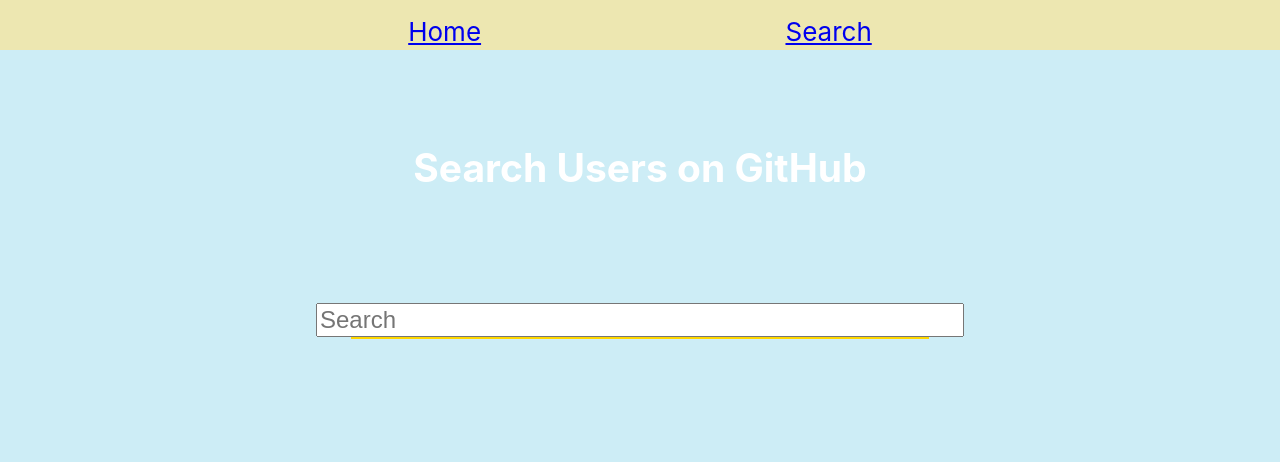
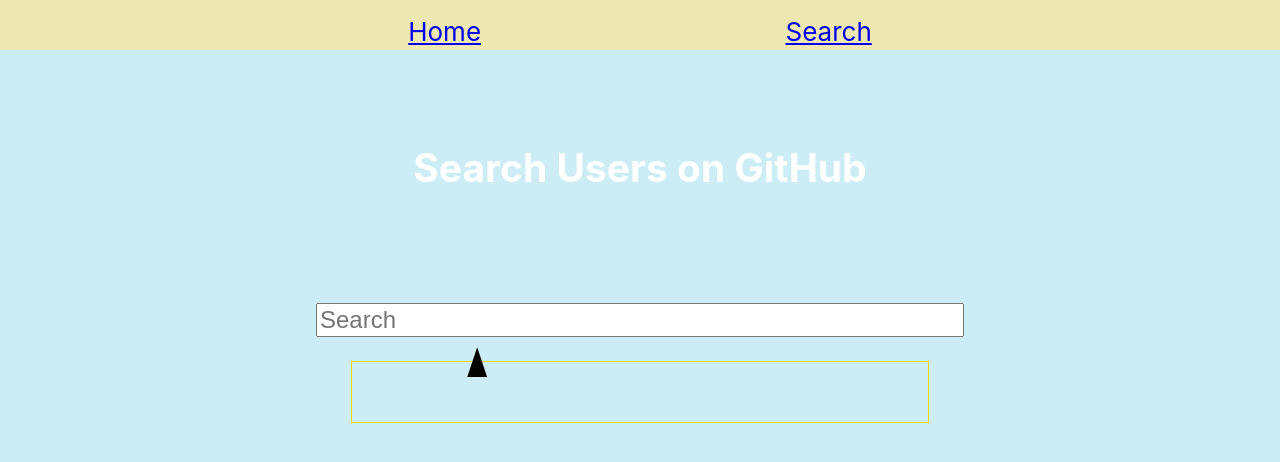
Before and after one commit to TylerEikenberg/GitHub-User-Search, a React (Create React App) app: page /search in a window 1280 px wide. Shown: the top 462 px of the page. Built offline with nearby package versions, Linux system fonts and the light colour scheme; no server answers.

Commit message:
created shape for userdrop css

```diff
--- a/src/Components/UserDrop/UserDrop.css
+++ b/src/Components/UserDrop/UserDrop.css
@@ -1,4 +1,17 @@
 .UserDrop-wrapper {
   border: 1px solid gold;
   width: 45vw;
+  height: 60px;
+  margin-top: 3vh;
+  position: relative;
 }
+.UserDrop-wrapper::after {
+  content: "";
+  height: 10px;
+  left: 20%;
+  position: absolute;
+  background-color: black;
+  padding: 10px;
+  margin-top: -15px;
+  clip-path: polygon(50% 0%, 0% 100%, 100% 100%);
+}
```
